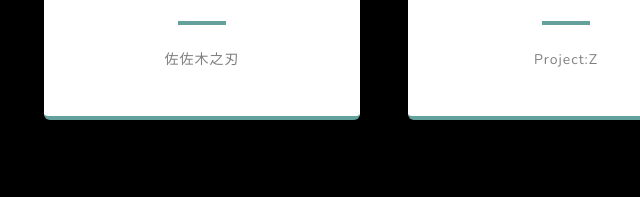
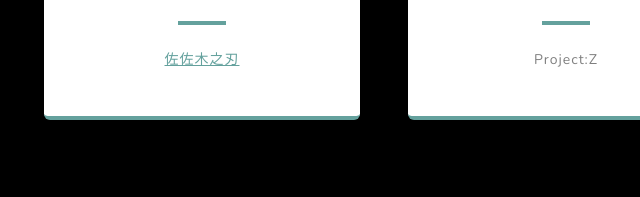
Before and after one commit to TaiYun712/TaiYun712.github.io, a plain HTML site: page index.html in a window 1280 px wide. Shown: the part 4126-4323 px from the top of the page, 438-1078 px from the left. Drawn offline with nearby package versions, Linux system fonts and the light colour scheme.

Commit message:
增加竹格動畫連結

```diff
--- a/index.html
+++ b/index.html
@@ -171,7 +171,7 @@
                                 <h4 class="text-uppercase m-0">期中逐格動畫</h4>
 
                                 <hr class="my-4 mx-auto" />
-                                <div class="small text-black-50">佐佐木之刃</div>
+                                <div class="small text-black-50"><a href="https://youtu.be/pslxr9lo028?si=7CXr5QQBcxaKVre1">佐佐木之刃</a></div>
                             </div>
                         </div>
                     </div>
```
